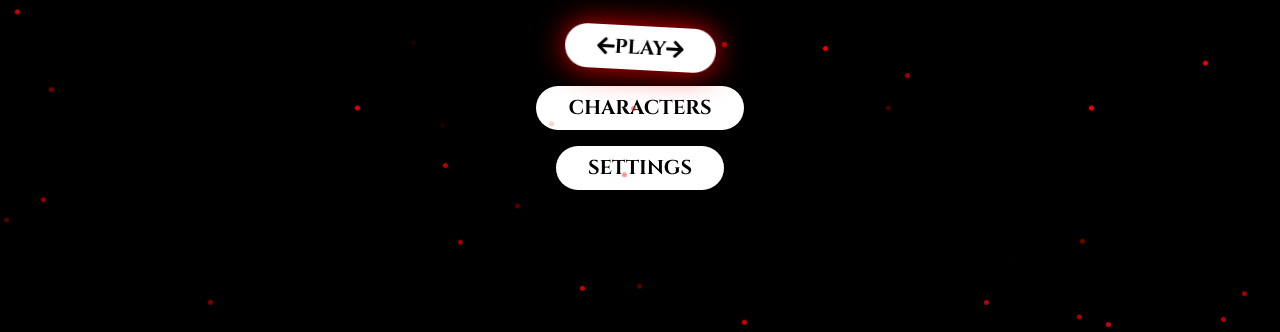
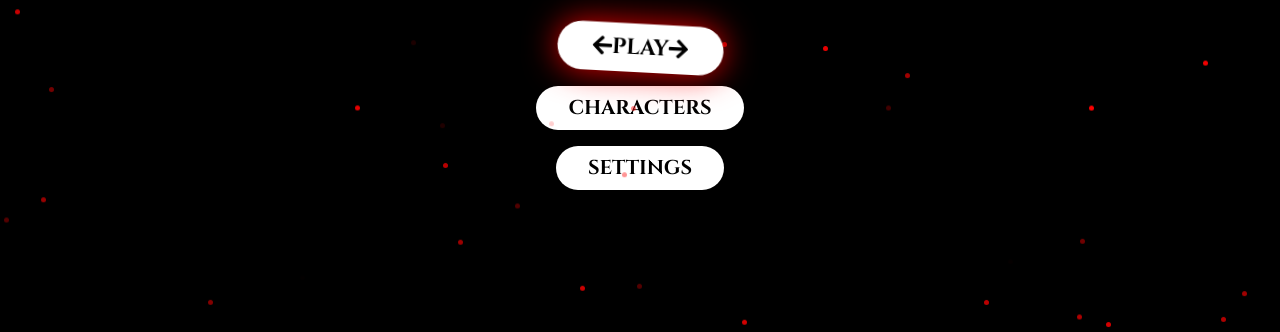
Before and after one commit to intel1337/Pixelwar, a website: page index.html in a window 1280 px wide. In both pictures the pointer is over the button "PLAY". Shown: the part 468-800 px from the top of the page. Drawn offline with nearby package versions, Linux system fonts and the light colour scheme; a web font is replaced by a local one.

Commit message:
Update style.css

```diff
--- a/style.css
+++ b/style.css
@@ -38,6 +38,7 @@ body button{
 }
 
 body button:hover{
+    scale: 1.1;
     -webkit-filter: drop-shadow(0px 0px 10px rgba(255, 0, 0, 0.9));
     filter: drop-shadow(0px 0px 15px rgba(255, 0, 0, 0.9));
     rotate: 3deg;
```
